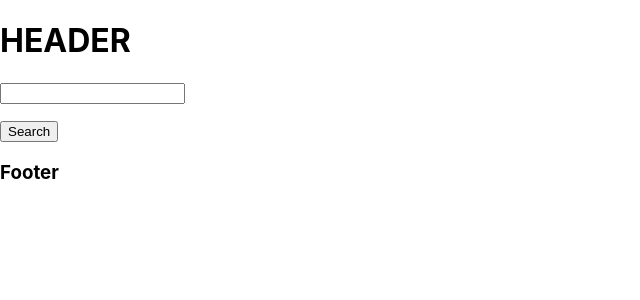
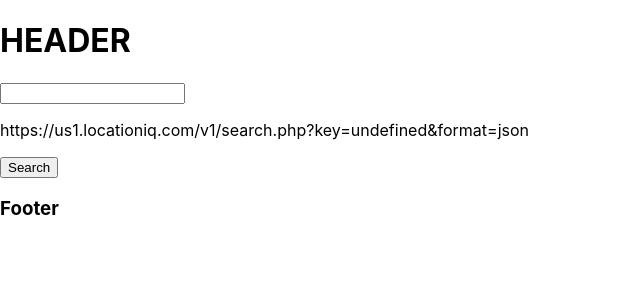
Before and after one commit to KimrAndrew/city-explorer, a React (Create React App) app: page / in a window 1280 px wide. Shown: the top 300 px of the page, without its empty margins (0-640 px from the left). Built offline with nearby package versions, Linux system fonts and the light colour scheme; the HTML template or start-up script is replaced by a standard one.

Commit message:
added state for url

```diff
--- a/src/Components/Main.js
+++ b/src/Components/Main.js
@@ -1,25 +1,36 @@
 import { Component } from "react";
-import Form from "react-bootstrap/Form";
-import Button from "react-bootstrap/Button"
 export default class Main extends Component {
     constructor(props) {
         super(props);
+        this.na = 'https://us1.locationiq.com/v1/search.php?';
+        this.eu =
+        this.key = `key=${process.env.WEATHERIQ}`;
+        this.format=`&format=json`;
+
         this.state = {
             searchText: '',
-            searchQuery: ''
+            searchQuery: '',
+            cityUrl:'',
+            region: this.na
         }
     }
+
+    assembleUrl = () => `${this.state.region}${this.key}${this.state.searchQuery}${this.format}`;
+
     changeHandler = event => {
         this.setState({searchText:event.target.value});
     };
-    searchHandler = event => {
-        this.setState({searchQuery: this.state.searchText});
+    searchHandler = () => {
+        this.setState({
+            searchQuery: this.state.searchText,
+            cityUrl: this.assembleUrl()
+        });
     }
     render() {
         return(
             <>
                 <input onChange={this.changeHandler}></input>
-                <p>{this.state.searchQuery}</p>
+                <p>{this.assembleUrl()}</p>
                 <button onClick={this.searchHandler}>Search</button>
             </>
         );
```
